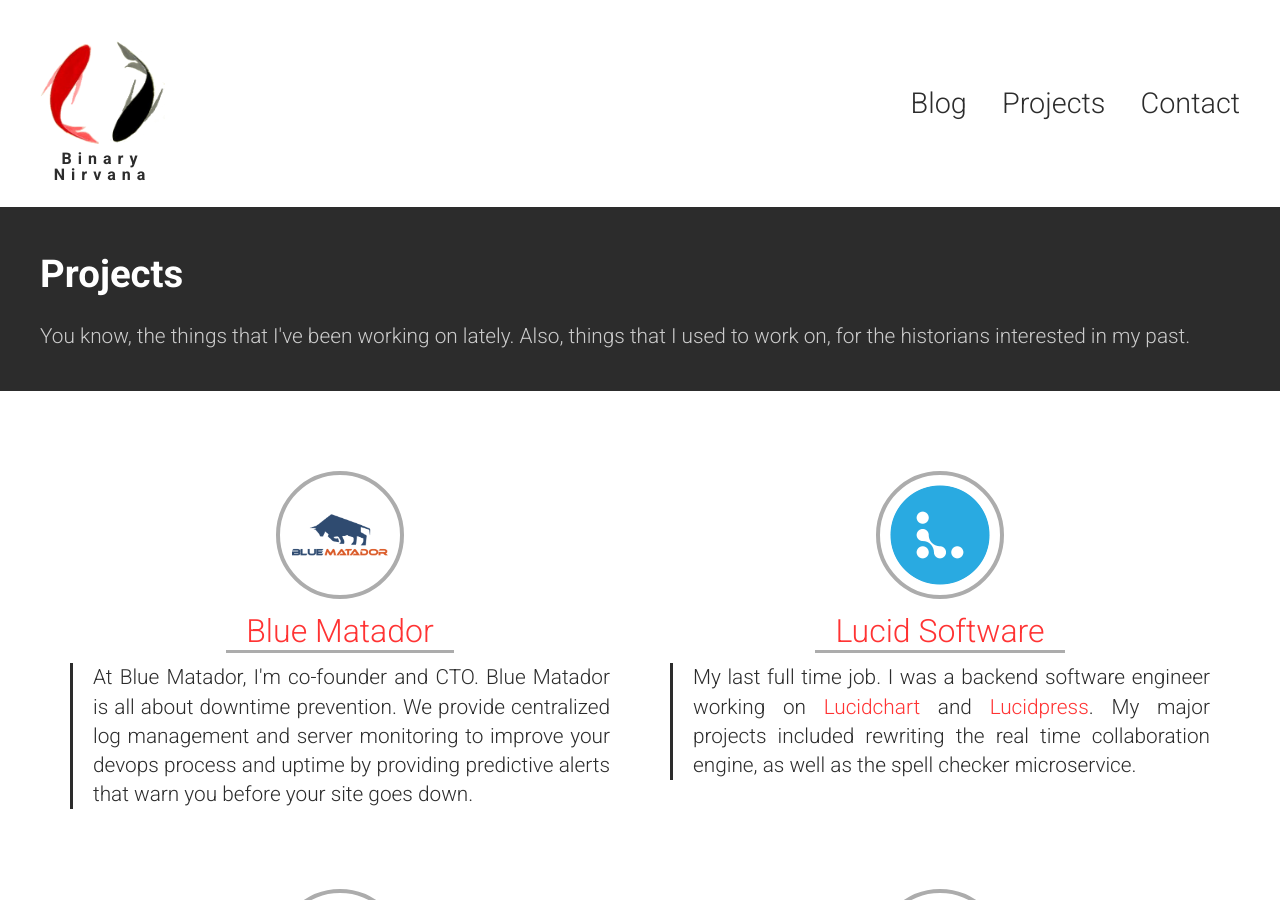
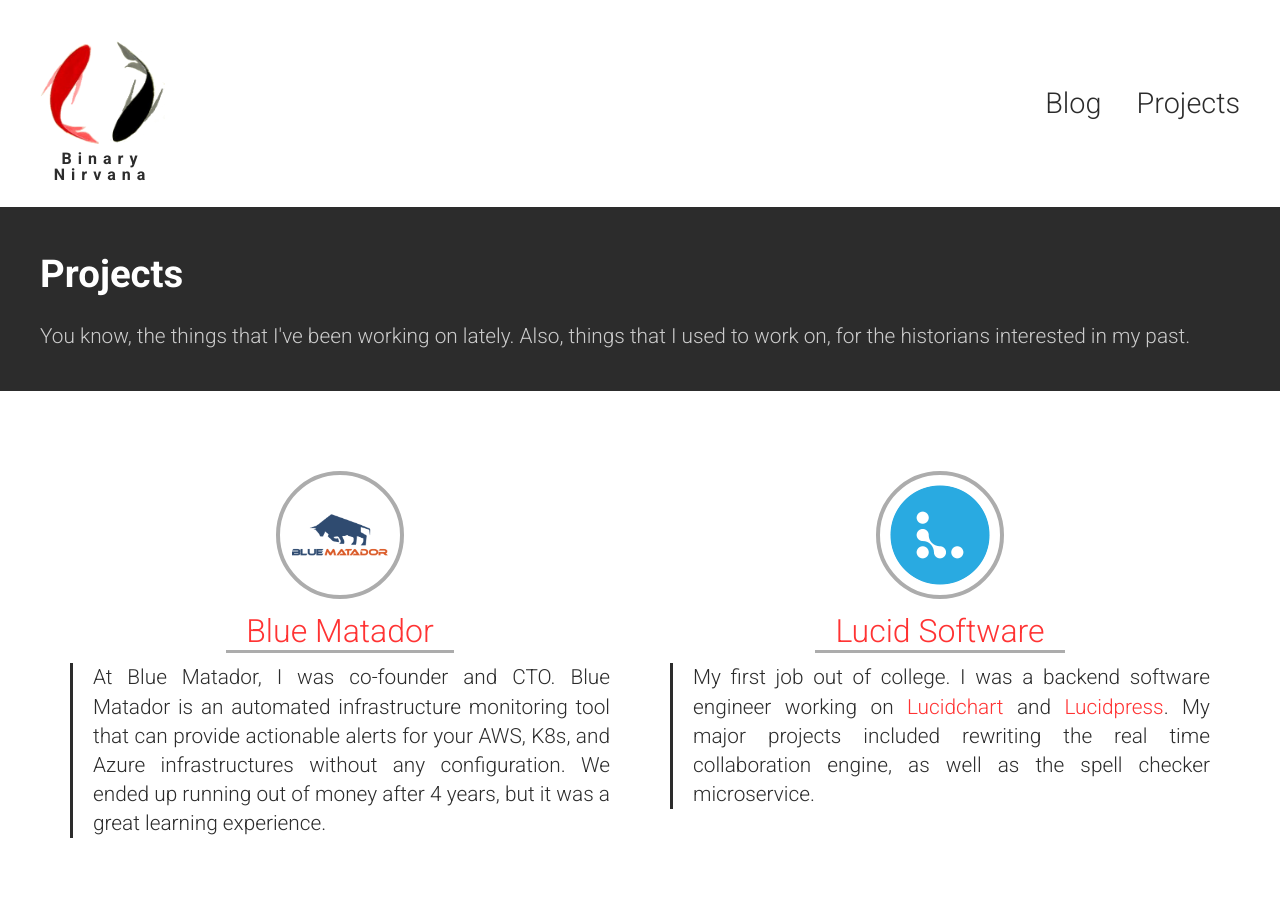
Before and after one commit to msiebert/msiebert.github.io, a Jekyll site: the page built from projects/index.html, in a window 1280 px wide and 900 px high. Built offline with Jekyll 4.4.1, drawn with Linux system fonts in a browser that asks for light colours; some of the changed text lies outside the part shown.

Commit message:
update bio and footer

```diff
--- a/_includes/footer.html
+++ b/_includes/footer.html
@@ -3,7 +3,7 @@
         <div class="row">
             <div class="two columns">
                 <div class="bio-picture">
-                    <img src="{{ site.url }}/assets/img/mark-siebert-color-180x180.png" />
+                    <img src="{{ site.url }}/assets/img/me.jpeg" />
                     <nav class="footer-links">
                         <p>
                             <a href="https://github.com/msiebert"><i class="fa fa-github-alt"></i></a>
@@ -14,7 +14,7 @@
             </div>
             <div class="ten columns">
                 <p class="bio">
-                    Hi, I'm Mark! I'm co-founder and CTO at <a href="https://www.bluematador.com">Blue Matador</a>. On the rare occasion where I'm not working, I love to cook with my wife, geek out over Brandon Sanderson's Cosmere, and chase Minecraft chickens. I don't really believe in social media, but you can check me out on <a href="https://github.com/msiebert">Github</a> or <a href="https://www.linkedin.com/in/markjialisiebert">LinkedIn</a> (which I hate, but people tell me it's important).
+                    Hi, I'm Mark! I'm a staff engineer at <a href="https://www.sharethrough.com/">Sharethrough</a>, where I work on their ad exchange, which is written in Scala. When I'm not working, I love to cook with my wife, geek out over Brandon Sanderson's Cosmere, and feed really badly in League of Legends. Connect with me on <a href="https://github.com/msiebert">Github</a> or <a href="https://www.linkedin.com/in/markjialisiebert">LinkedIn</a>.
                 </p>
             </div>
         </div>
--- a/_includes/header.html
+++ b/_includes/header.html
@@ -9,7 +9,6 @@
         <nav>
             <a href="/">Blog</a>
             <a href="/projects">Projects</a>
-            <a href="mailto:binarynirvana@gmail.com">Contact</a>
         </nav>
     </div>
 </header>
--- a/projects/index.html
+++ b/projects/index.html
@@ -20,12 +20,12 @@ image: fish.png
           <li class="six columns">
               <a href="https://www.bluematador.com" target="_blank"><p class="project-picture blue-matador"><img src="/assets/img/projects/blue-matador.png" /></p></a>
               <p class="title"><a href="https://www.bluematador.com" target="_blank">Blue Matador</a></p>
-              <p class="description">At Blue Matador, I'm co-founder and CTO. Blue Matador is all about downtime prevention. We provide centralized log management and server monitoring to improve your devops process and uptime by providing predictive alerts that warn you before your site goes down.</p>
+              <p class="description">At Blue Matador, I was co-founder and CTO. Blue Matador is an automated infrastructure monitoring tool that can provide actionable alerts for your AWS, K8s, and Azure infrastructures without any configuration. We ended up running out of money after 4 years, but it was a great learning experience.</p>
           </li>
           <li class="six columns">
               <a href="https://www.golucid.co" target="_blank"><img class="project-picture" src="/assets/img/projects/lucid.png" /></a>
               <p class="title"><a href="https://www.golucid.co" target="_blank">Lucid Software</a></p>
-              <p class="description">My last full time job. I was a backend software engineer working on <a href="https://lucidchart.com">Lucidchart</a> and <a href="https://lucidpress.com">Lucidpress</a>. My major projects included rewriting the real time collaboration engine, as well as the spell checker microservice.</p>
+              <p class="description">My first job out of college. I was a backend software engineer working on <a href="https://lucidchart.com">Lucidchart</a> and <a href="https://lucidpress.com">Lucidpress</a>. My major projects included rewriting the real time collaboration engine, as well as the spell checker microservice.</p>
           </li>
         </div>
         <div class="row">
```
Also changed, not shown: Gemfile.lock, assets/img/mark-siebert-color-180x180.png (deleted), assets/img/me.jpeg (added), 1 other file.
